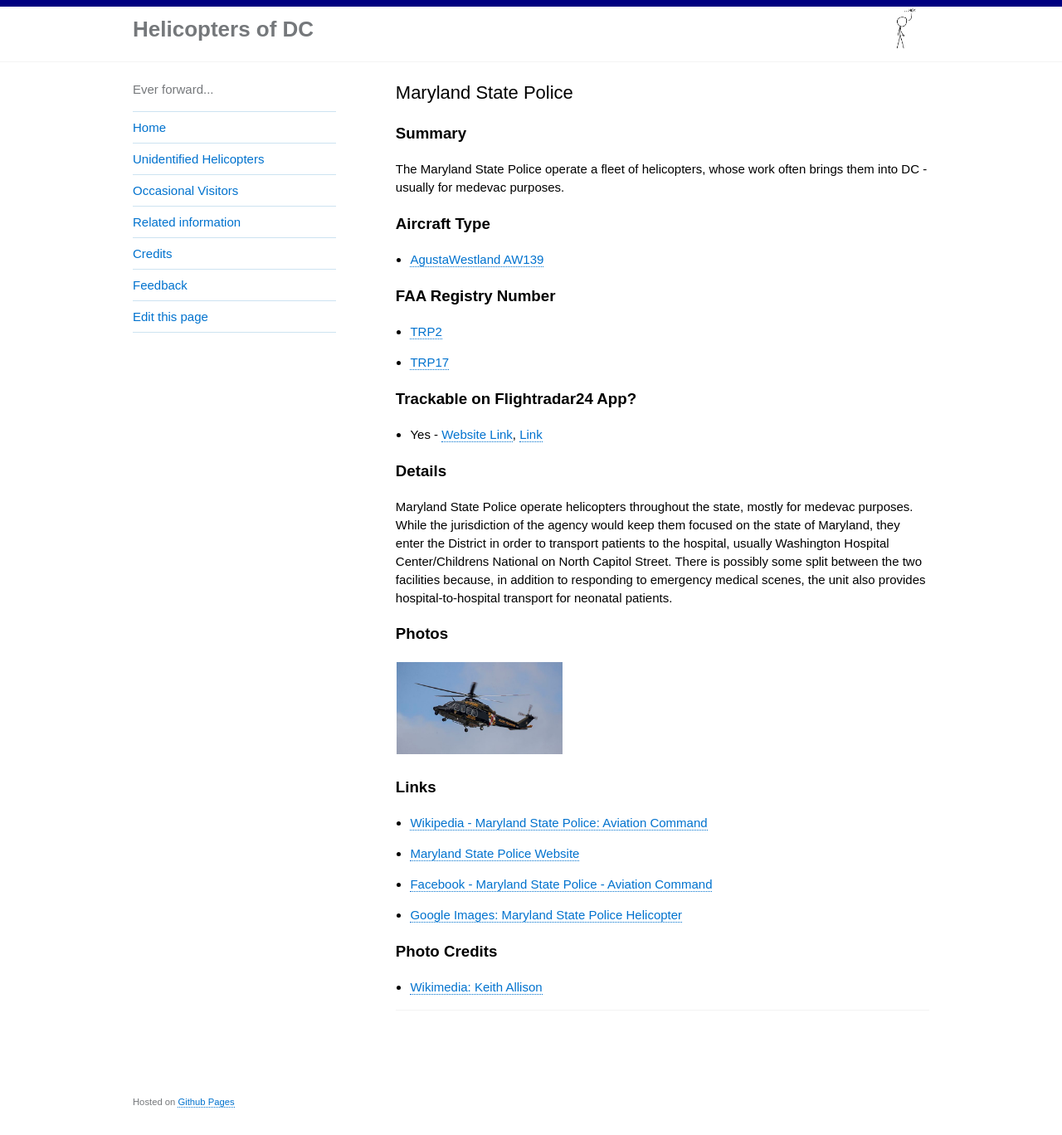
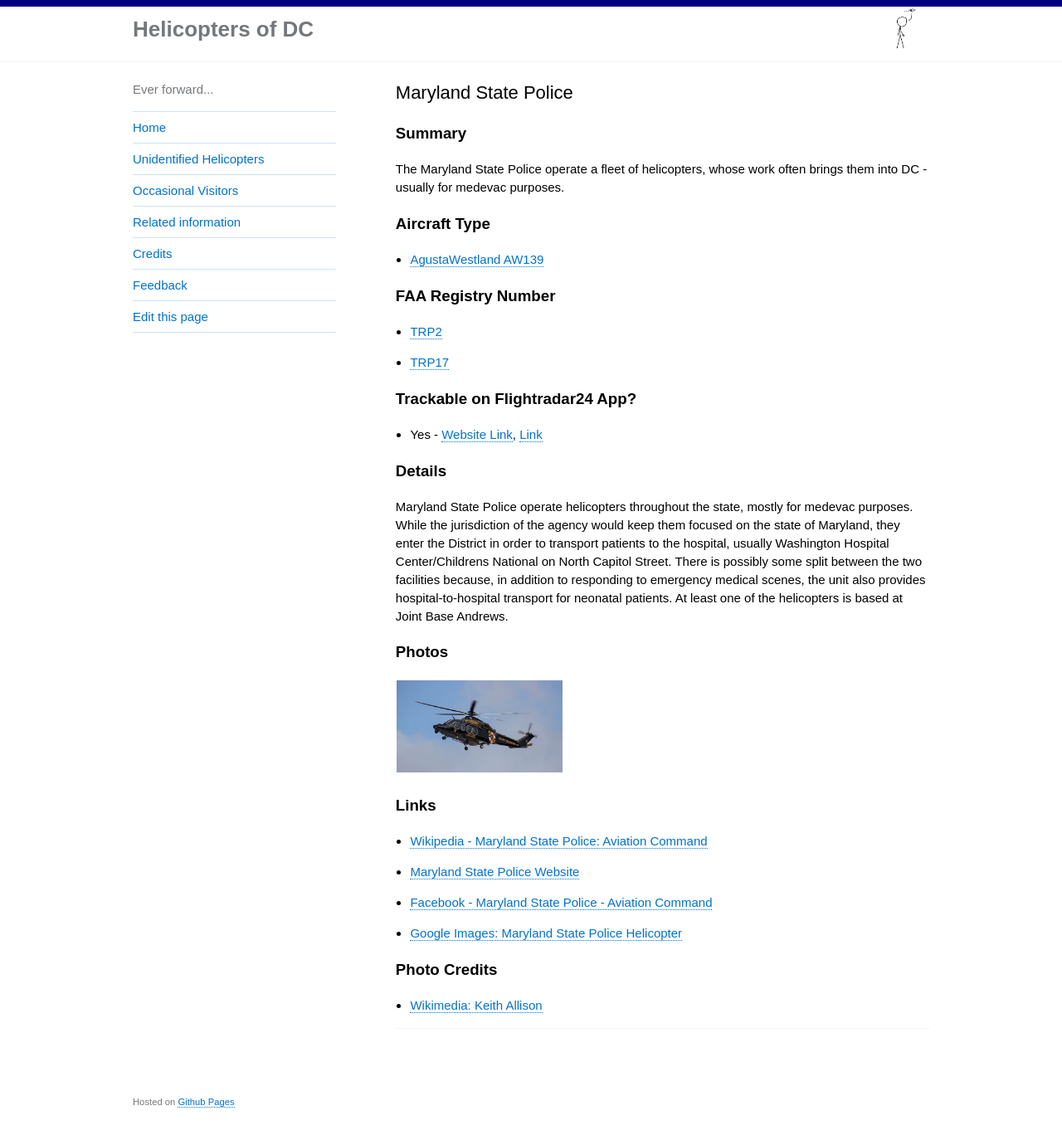
Before and after one commit to gbinal/dc-helicopters, a Jekyll site: the page built from _helicopters/99-maryland-state-police.md, in a window 1280 px wide and 1368 px high. Shown: the whole window at 83% size. Built offline with Jekyll 4.4.1, drawn with Linux system fonts in a browser that asks for light colours.

Commit message:
adding a line

```diff
--- a/_helicopters/99-maryland-state-police.md
+++ b/_helicopters/99-maryland-state-police.md
@@ -19,7 +19,7 @@ The Maryland State Police operate a fleet of helicopters, whose work often bring
 
 ### Details
 
-Maryland State Police operate helicopters throughout the state, mostly for medevac purposes.  While the jurisdiction of the agency would keep them focused on the state of Maryland, they enter the District in order to transport patients to the hospital, usually Washington Hospital Center/Childrens National on North Capitol Street.  There is possibly some split between the two facilities because, in addition to responding to emergency medical scenes, the unit also provides hospital-to-hospital transport for neonatal patients.
+Maryland State Police operate helicopters throughout the state, mostly for medevac purposes.  While the jurisdiction of the agency would keep them focused on the state of Maryland, they enter the District in order to transport patients to the hospital, usually Washington Hospital Center/Childrens National on North Capitol Street.  There is possibly some split between the two facilities because, in addition to responding to emergency medical scenes, the unit also provides hospital-to-hospital transport for neonatal patients.  At least one of the helicopters is based at Joint Base Andrews.
 
 ### Photos
 
```
